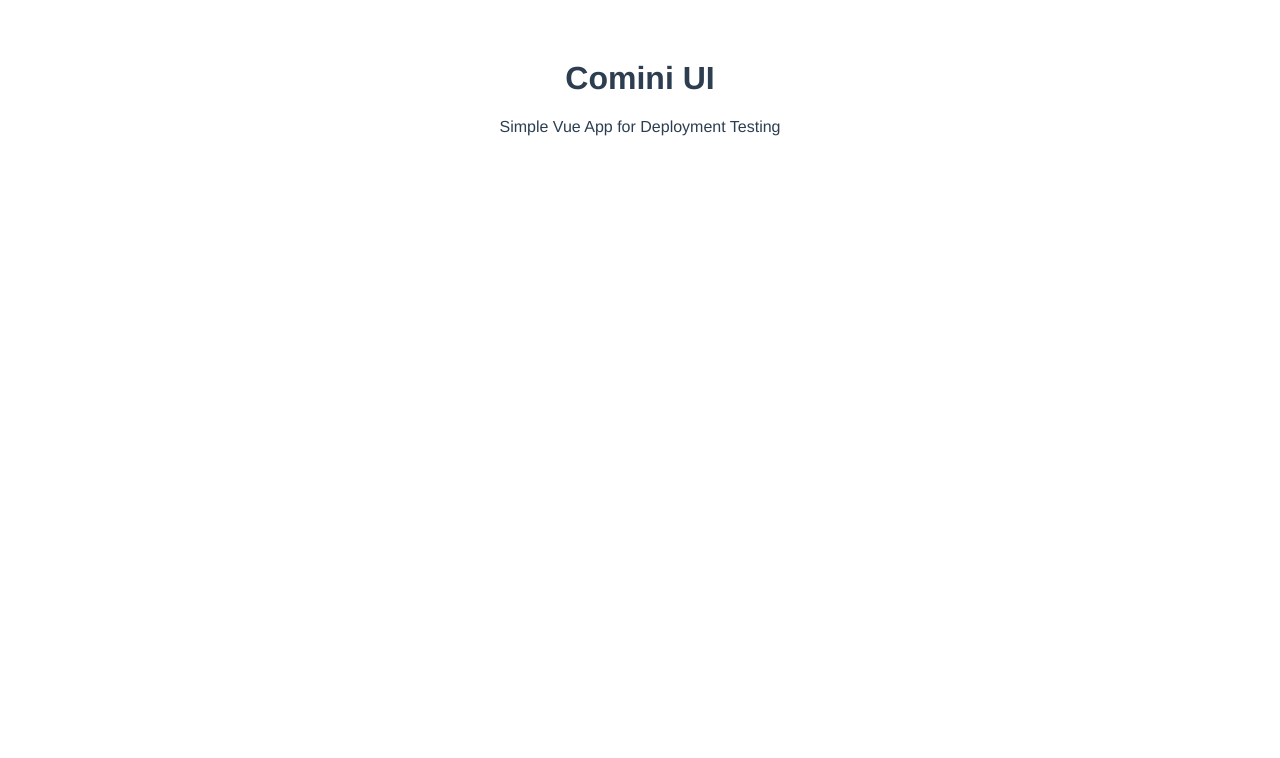
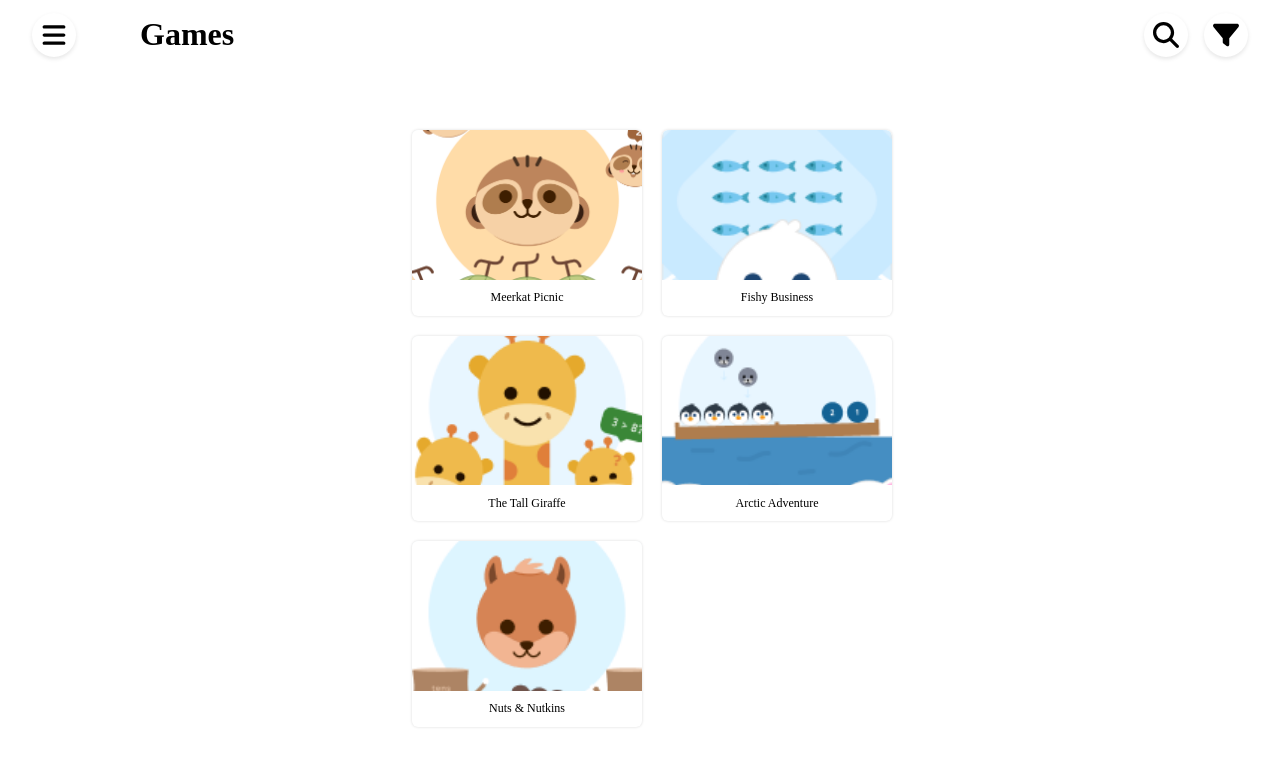
Before and after one commit to ihthisham6/comini-ui-challenge, a Vue app: page / in a window 1280 px wide. Shown: the top 758 px of the page. Built offline with nearby package versions, Linux system fonts and the light colour scheme.

Commit message:
Restore full app with working build setup

```diff
--- /dev/null
+++ b/postcss.config.js
@@ -0,0 +1,6 @@
+export default {
+  plugins: {
+    tailwindcss: {},
+    autoprefixer: {},
+  },
+}
--- a/src/App.vue
+++ b/src/App.vue
@@ -5,22 +5,14 @@ export default {
 </script>
 
 <template>
-  <div class="app">
-    <h1>Comini UI</h1>
-    <p>Simple Vue App for Deployment Testing</p>
+  <div id="app-container">
+    <main class="main-content">
+      <router-view />
+    </main>
   </div>
 </template>
 
 <style>
-.app {
-  font-family: Avenir, Helvetica, Arial, sans-serif;
-  -webkit-font-smoothing: antialiased;
-  -moz-osx-font-smoothing: grayscale;
-  text-align: center;
-  color: #2c3e50;
-  margin-top: 60px;
-}
-
 /* Global styles to enable scrolling */
 html, body {
   margin: 0;
--- a/src/main.js
+++ b/src/main.js
@@ -1,4 +1,21 @@
 import { createApp } from 'vue'
 import App from './App.vue'
+import router from './router'
+import { library } from '@fortawesome/fontawesome-svg-core'
+import {
+  faPause,
+  faEllipsisV,
+  faTimes,
+  faCheck,
+  faPlus,
+  faHome,
+  faArrowLeft
+} from '@fortawesome/free-solid-svg-icons'
+import { FontAwesomeIcon } from '@fortawesome/vue-fontawesome'
 
-createApp(App).mount('#app')
+library.add(faPause, faEllipsisV, faTimes, faCheck, faPlus, faHome, faArrowLeft)
+
+const app = createApp(App)
+app.component('font-awesome-icon', FontAwesomeIcon)
+app.use(router)
+app.mount('#app')
--- /dev/null
+++ b/tailwind.config.js
@@ -0,0 +1,11 @@
+/** @type {import('tailwindcss').Config} */
+export default {
+  content: [
+    "./index.html",
+    "./src/**/*.{js,vue}"
+  ],
+  theme: {
+    extend: {},
+  },
+  plugins: [],
+}
--- a/vite.config.js
+++ b/vite.config.js
@@ -1,9 +1,19 @@
 import { defineConfig } from 'vite'
 import vue from '@vitejs/plugin-vue'
+import { fileURLToPath, URL } from 'url'
 
 export default defineConfig({
   plugins: [vue()],
+  resolve: {
+    alias: {
+      '@': fileURLToPath(new URL('./src', import.meta.url))
+    }
+  },
   build: {
-    outDir: 'dist'
+    outDir: 'dist',
+    assetsDir: 'assets'
+  },
+  optimizeDeps: {
+    include: ['vue', 'vue-router']
   }
 })
```
Also changed, not shown: package.json (+11 -1 lines), 1 other file (tests, documents, lock files or other folders).
